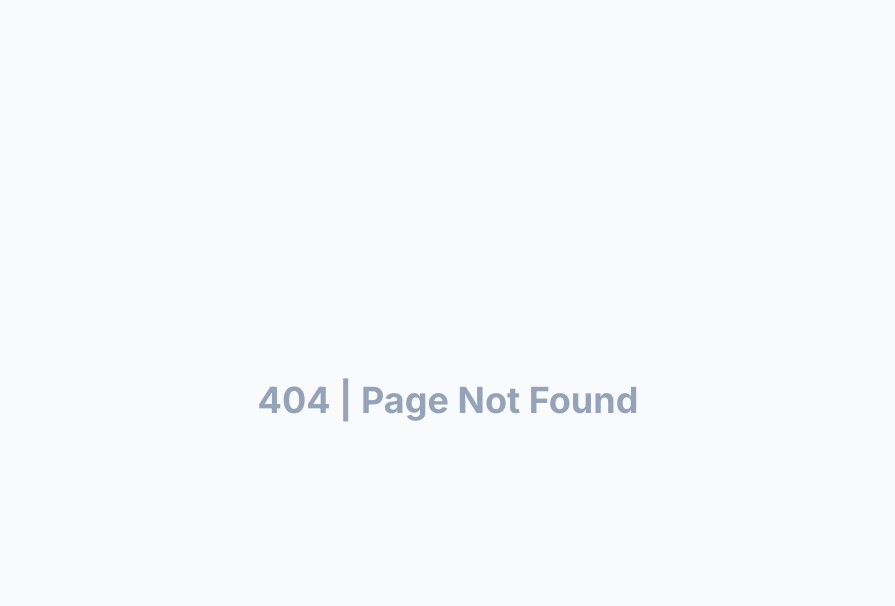
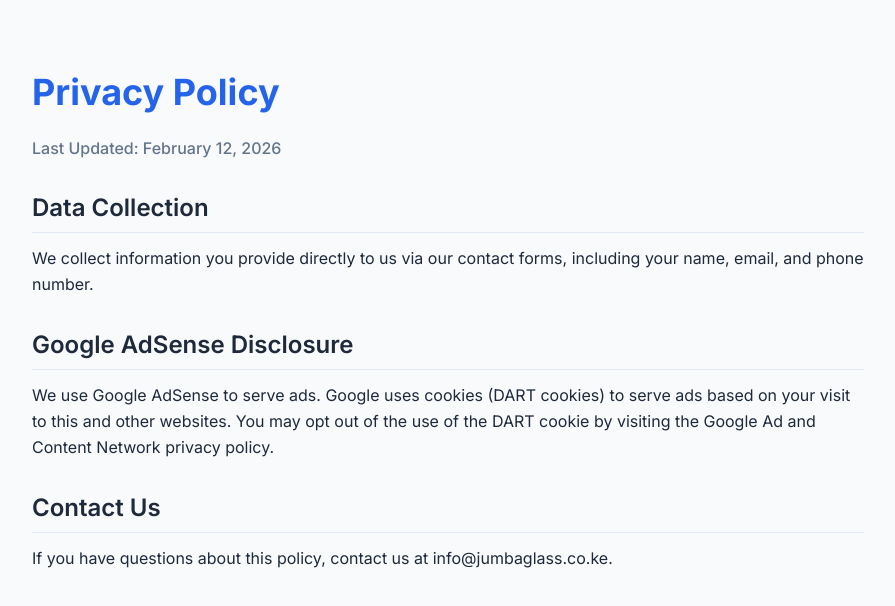
Before and after one commit to onyx-dev-labs/jumba-website, a Next.js app: page /privacy-policy in a window 1280 px wide. Before the commit this address had no page. Shown: the top 606 px of the page, without its empty margins (192-1087 px from the left). Built offline with nearby package versions, Linux system fonts and the light colour scheme.

Commit message:
Create page.tsx

```diff
--- /dev/null
+++ b/src/app/privacy-policy/page.tsx
@@ -0,0 +1,27 @@
+// src/app/privacy-policy/page.tsx
+
+export default function PrivacyPolicy() {
+  return (
+    <main className="max-w-4xl mx-auto p-8 my-10 min-h-screen text-slate-800 dark:text-slate-200">
+      <h1 className="text-4xl font-bold mb-6 text-primary">Privacy Policy</h1>
+      <p className="mb-8 text-slate-500 font-medium">Last Updated: February 12, 2026</p>
+
+      <div className="space-y-8 leading-relaxed">
+        <section>
+          <h2 className="text-2xl font-semibold mb-3 border-b border-slate-200 pb-2">Data Collection</h2>
+          <p>We collect information you provide directly to us via our contact forms, including your name, email, and phone number.</p>
+        </section>
+
+        <section>
+          <h2 className="text-2xl font-semibold mb-3 border-b border-slate-200 pb-2">Google AdSense Disclosure</h2>
+          <p>We use Google AdSense to serve ads. Google uses cookies (DART cookies) to serve ads based on your visit to this and other websites. You may opt out of the use of the DART cookie by visiting the Google Ad and Content Network privacy policy.</p>
+        </section>
+
+        <section>
+          <h2 className="text-2xl font-semibold mb-3 border-b border-slate-200 pb-2">Contact Us</h2>
+          <p>If you have questions about this policy, contact us at info@jumbaglass.co.ke.</p>
+        </section>
+      </div>
+    </main>
+  );
+}
```
